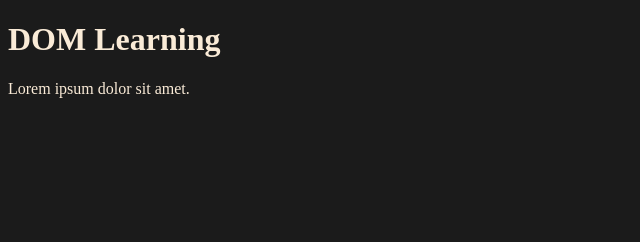
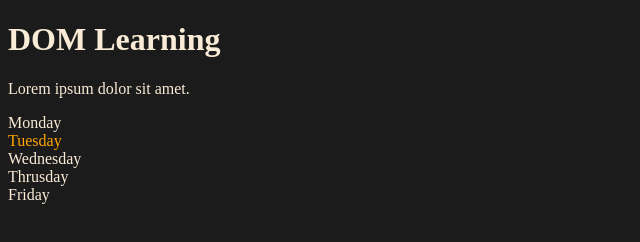
Before and after one commit to DebasishBiswas1/JavaScript, a plain HTML site: page DOM/one.html in a window 1280 px wide. Shown: the whole page, without its empty margins (0-640 px from the left). Drawn offline with Linux system fonts and the light colour scheme.

Commit message:
elements_dom

```diff
--- a/DOM/one.html
+++ b/DOM/one.html
@@ -15,7 +15,36 @@
     <div>
         <h1 class="heading" id="title"> DOM Learning</h1>
         <p>Lorem ipsum dolor sit amet.</p>
+        <div class="parent">
+            <div class="day">Monday</div>
+            <div class="day">Tuesday</div>
+            <div class="day">Wednesday</div>
+            <div class="day">Thrusday</div>
+            <div class="day">Friday</div>
+        </div>
     </div>
 
 </body>
+<script>
+    const parent = document.querySelector('.parent')
+    // console.log(parent);
+    // console.log(parent.children);
+    // console.log(parent.children[0].innerHTML);
+
+    for (let index = 0; index < parent.children.length; index++) {
+        console.log(parent.children[index].innerHTML);
+    }
+
+    parent.children[1].style.color='orange';
+
+    const dayOne = document.querySelector('.day')
+    // console.log(dayOne);
+    // console.log(dayOne.parentElement);
+    // console.log(dayOne.nextElementSibling);
+
+    console.log("NODES: ",parent.childNodes);
+
+
+
+</script>
 </html>
```
